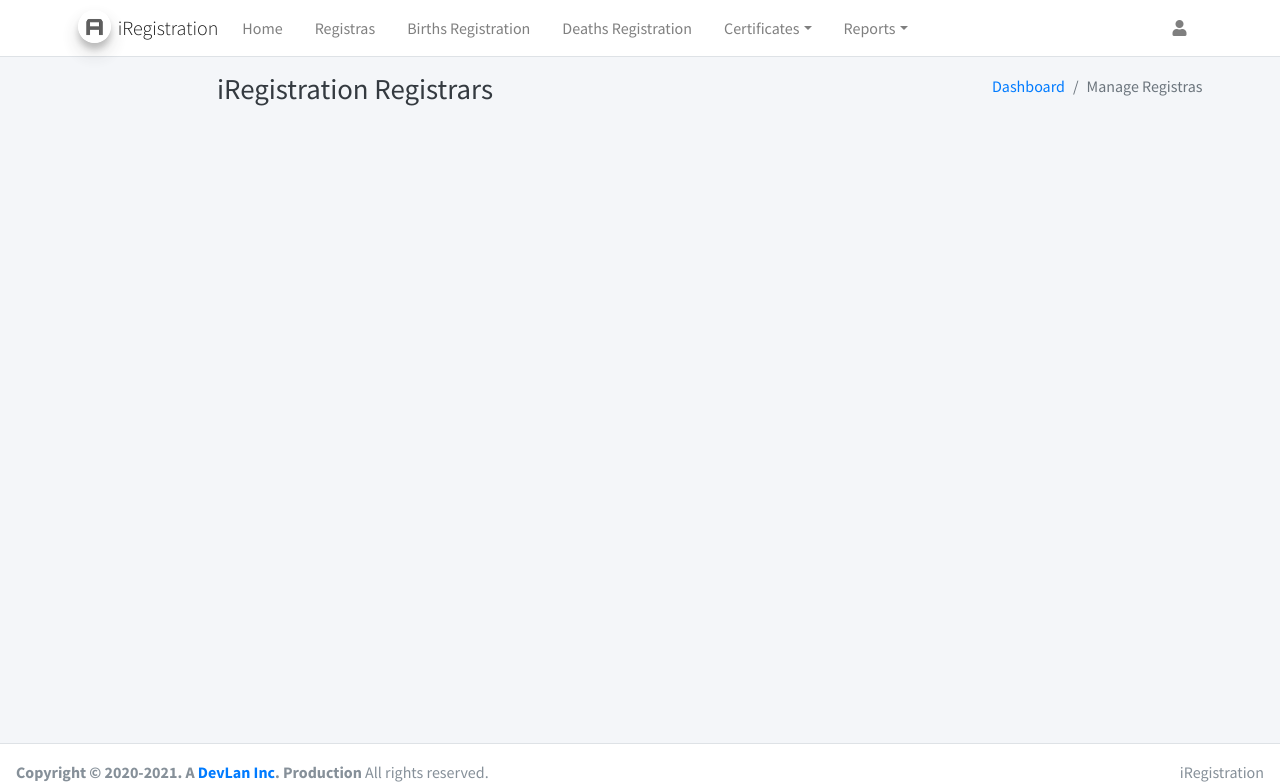
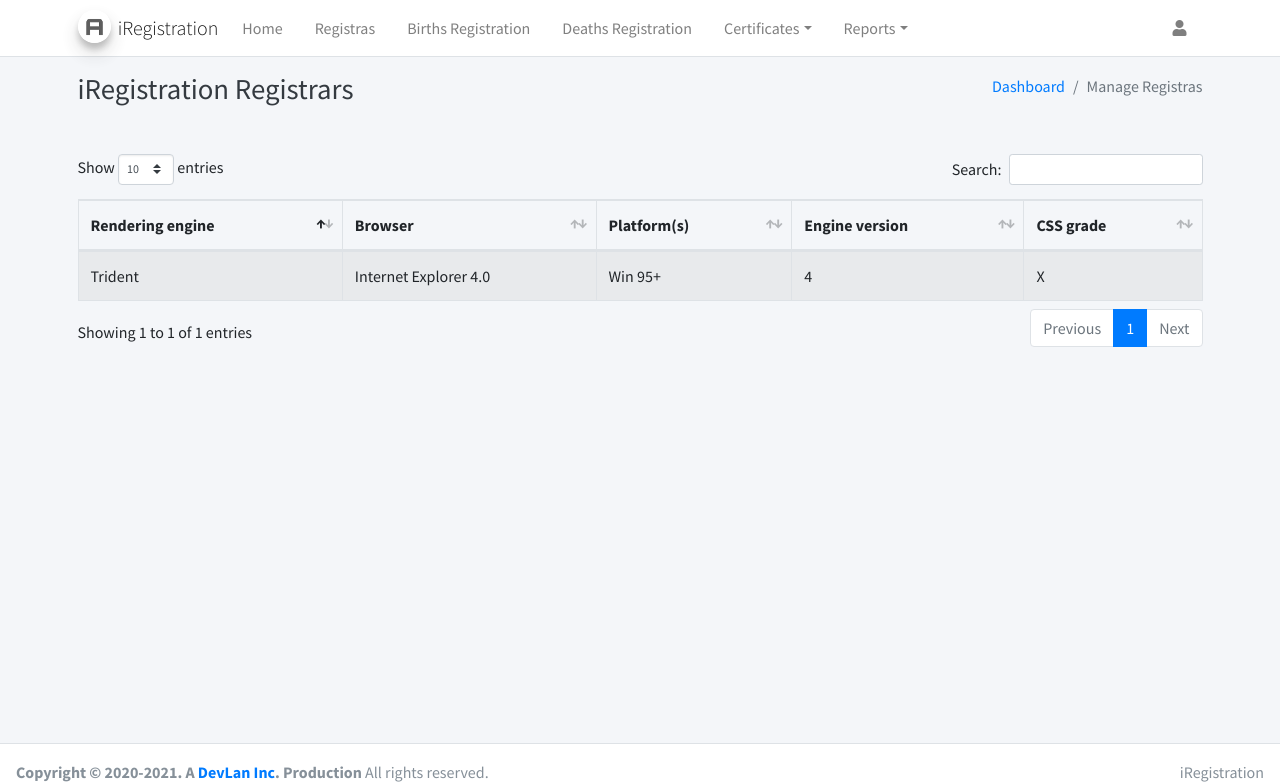
Before and after one commit to DevlanSolutionsLTD/iRegistration, a PHP site: page /admin/registras.php in a window 1280 px wide. Shown: the top 783 px of the page. Run offline with PHP 8.4, Linux system fonts and the light colour scheme.

Commit message:
Registras Data Table Intration

```diff
--- a/admin/registras.php
+++ b/admin/registras.php
@@ -10,7 +10,7 @@ require_once('../partials/head.php');
                 <div class="container">
                     <div class="row mb-2">
                         <div class="col-sm-6">
-                            <h1 class="m-0 text-center text-dark">iRegistration Registrars</h1>
+                            <h1 class="m-0 text-left text-dark">iRegistration Registrars</h1>
                         </div>
                         <div class="col-sm-6">
                             <ol class="breadcrumb float-sm-right">
@@ -26,7 +26,30 @@ require_once('../partials/head.php');
                 <div class="container">
                     <div class="row">
                         <div class="col-12 col-sm-12 col-md-12">
-
+                            <br>
+                            <table id="dt-1" class="table table-bordered table-striped">
+                                <thead>
+                                    <tr>
+                                        <th>Rendering engine</th>
+                                        <th>Browser</th>
+                                        <th>Platform(s)</th>
+                                        <th>Engine version</th>
+                                        <th>CSS grade</th>
+                                    </tr>
+                                </thead>
+                                <tbody>
+                                    <tr>
+                                        <td>Trident</td>
+                                        <td>Internet
+                                            Explorer 4.0
+                                        </td>
+                                        <td>Win 95+</td>
+                                        <td> 4</td>
+                                        <td>X</td>
+                                    </tr>
+                                </tbody>
+                            </table>
+                            <br>
                         </div>
                     </div>
                 </div>
--- a/partials/head.php
+++ b/partials/head.php
@@ -16,4 +16,6 @@
     <link rel="stylesheet" href="../public/dist/css/adminlte.min.css">
     <!-- Google Font: Source Sans Pro -->
     <link href="https://fonts.googleapis.com/css?family=Source+Sans+Pro:300,400,400i,700" rel="stylesheet">
+     <!-- DataTables -->
+  <link rel="stylesheet" href="../public/plugins/datatables-bs4/css/dataTables.bootstrap4.css">
 </head>
--- a/partials/scripts.php
+++ b/partials/scripts.php
@@ -7,6 +7,7 @@
 <!-- DataTables -->
 <script src="../public/plugins/datatables/jquery.dataTables.js"></script>
 <script src="../public/plugins/datatables-bs4/js/dataTables.bootstrap4.js"></script>
+
 <!-- Initialize Em -->
 <script>
     $(function() {
```
Also changed, not shown: partials/registras.php (deleted, +0 -43 lines).
